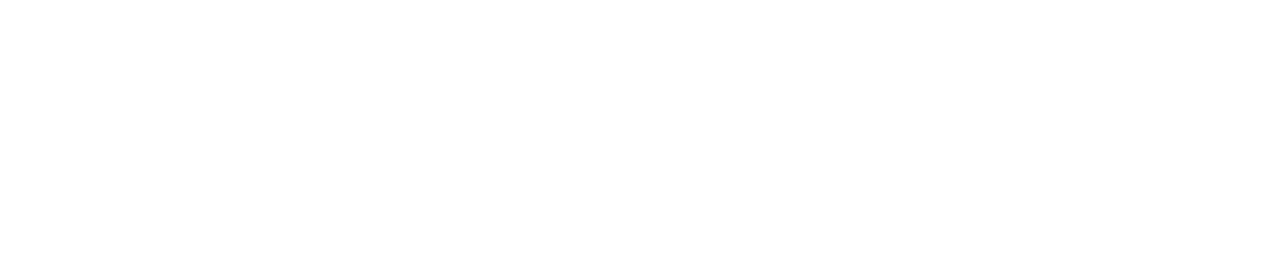
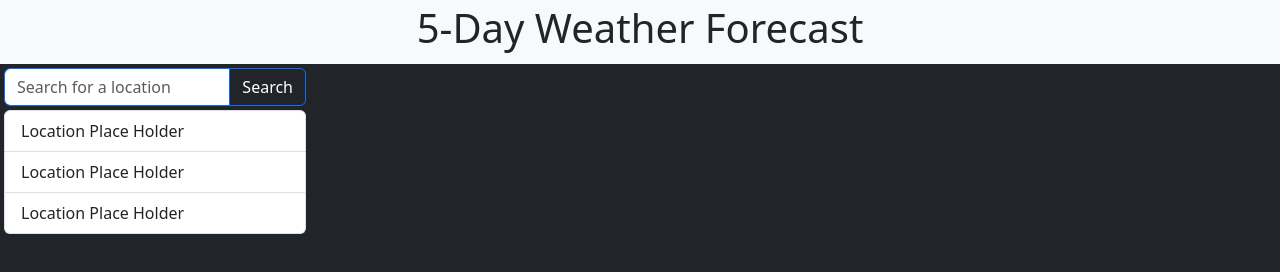
Before and after one commit to creechj/Weather_App, a plain HTML site: page index.html in a window 1280 px wide. Drawn offline with nearby package versions, Linux system fonts and the light colour scheme.

Commit message:
Bootstrap framework started

```diff
--- a/index.html
+++ b/index.html
@@ -5,14 +5,36 @@
     <meta http-equiv="X-UA-Compatible" content="IE=edge">
     <meta name="viewport" content="width=device-width, initial-scale=1.0">
     <title>Weather Application</title>
+    <link href="https://cdn.jsdelivr.net/npm/bootstrap@5.3.0-alpha3/dist/css/bootstrap.min.css" rel="stylesheet" integrity="sha384-KK94CHFLLe+nY2dmCWGMq91rCGa5gtU4mk92HdvYe+M/SXH301p5ILy+dN9+nJOZ" crossorigin="anonymous">
     <link rel="stylesheet" href="assets/css/style.css">
 </head>
-<body>
+<body class="bg-dark">
     <!-- header -->
-    <!-- form -->
-    <!-- list container -->
-    <!-- current weather display -->
-    <!-- 5-day weather display -->
+    <header class="col-12 bg-light text-center p-1">
+        <h1>5-Day Weather Forecast</h1>
+    </header>
+    <main class="containter row d-flex">
+    <!-- div for search and history content -->
+    <div class="col col-sm-10 col-md-5 col-lg-3 m-1">
+        <!-- form for search -->
+        <div class="input-group">
+            <input type="text" class="form-control border-primary" placeholder="Search for a location" aria-label="Search Location" aria-describedby="Search Button">
+            <button class="btn btn-dark border-primary" type="button" id="searchbtn">Search</button>
+        </div>
+        <!-- list table for search history -->
+        <div class="list-group mt-1">
+            <!-- sample item to generate with js (add "active" to class on click): -->
+            <a href="#" class="list-group-item list-group-item-action">Location Place Holder</a>
+            <a href="#" class="list-group-item list-group-item-action">Location Place Holder</a>
+            <a href="#" class="list-group-item list-group-item-action">Location Place Holder</a>
+        </div>
+    </div>
+    <!-- div for display of weather content -->
+    <div class="col col-md-7 col-lg-9">
+        <!-- current weather display -->
+        <!-- 5-day weather display -->
+    </div>
+    </main>
     <script src="assets/js/script.js"></script>
 </body>
 </html>
```
